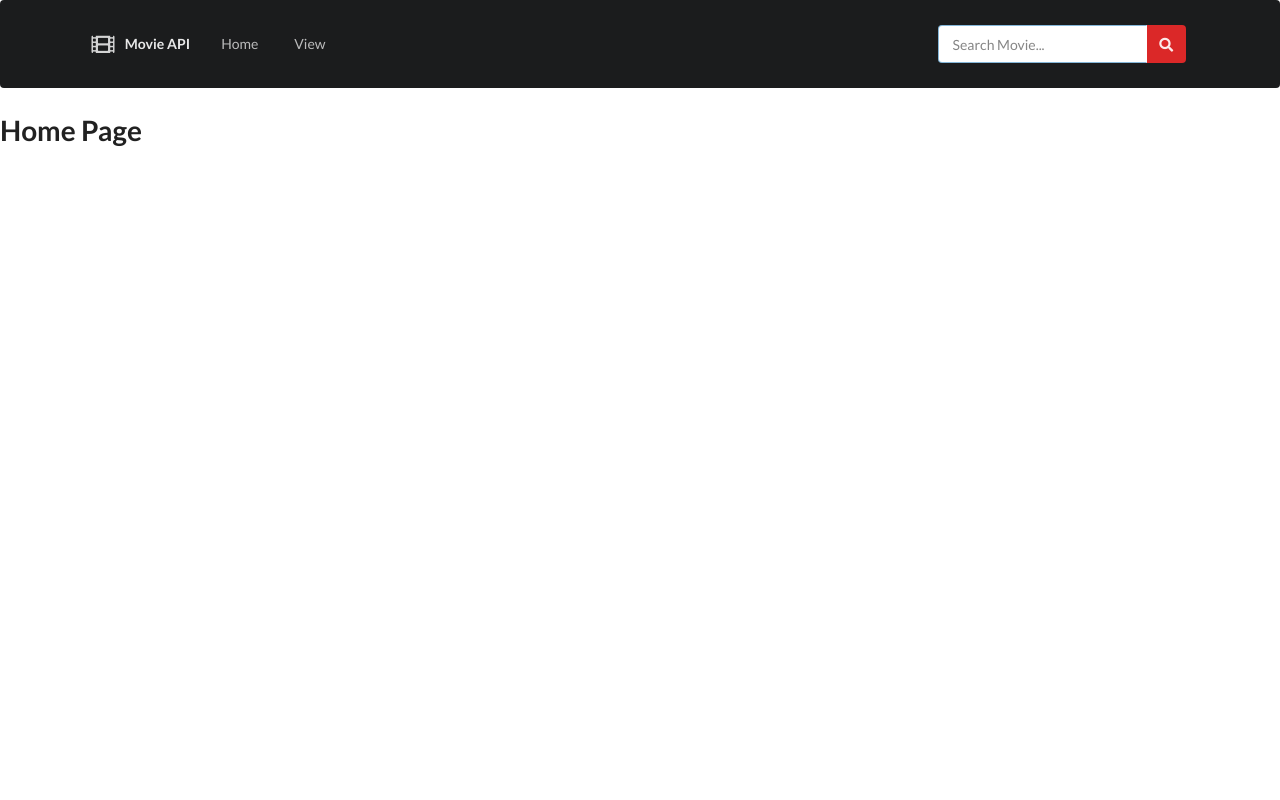
After one commit to mamenjivar/Personal-Website, a Node server app: page /api/movieapi in a window 1280 px wide. The commit adds this page. Run offline with Node 20, Linux system fonts and the light colour scheme; some libraries are stand-ins or nearby versions.

Commit message:
upating files to include movie DB stuff

```diff
--- a/app.js
+++ b/app.js
@@ -3,6 +3,7 @@ var app            = express();
 var bodyParser     = require('body-parser');
 var mongoose       = require('mongoose');
 var methodOverride = require('method-override');
+var request        = require('request');
 var Blog           = require('./models/blog'); // schema moved to its own page
 
 // connect mongoose with database
@@ -34,6 +35,29 @@ app.get('/home', function(req, res){
     res.render('home');
 });
 
+// API ROUTE
+app.get('/api', function(req, res){
+    res.render('api');
+});
+
+// MOVIE API ROUTE HOME
+app.get('/api/movieapi', function(req, res){
+    var moviekey = '&apikey=twdb';
+    res.render('movieapi', {key: moviekey});
+});
+
+app.get('/api/movieapi/result', function(req, res){
+    var query = req.query.search;
+    var url = 'http://omdbapi.com/?s=' + query + '';
+
+    request(url, function(err, response, body){
+        if(!err && response.statusCode == 200){
+            var data = JSON.parse(body);
+            res.render('result', {data: data});
+        }
+    });
+});
+
 /////////////////// BLOG ROUTES
 
 // BLOG ROUTE
@@ -54,7 +78,7 @@ app.post('/blog', function(req, res){
         if(err){
             res.render('new');
         } else{
-            res.redirect('/blog');
+            res.redirect('blog');
         }
     });
 });
@@ -90,9 +114,9 @@ app.get('/blog/:id/edit', function(req, res){
 app.put('/blog/:id', function(req, res){
     Blog.findByIdAndUpdate(req.params.id, req.body.blog, function(err, updatedBlog){
         if(err){
-            res.redirect('/blog');
+            res.redirect('blog');
         } else {
-            res.redirect('/blog' + req.params.id);
+            res.redirect('blog' + req.params.id);
         }
     });
 });
@@ -101,9 +125,9 @@ app.put('/blog/:id', function(req, res){
 app.delete('/blog/:id', function(req, res){
     Blog.findByIdAndRemove(req.params.id, function(err){
         if(err){
-            res.redirect('/blog');
+            res.redirect('blog');
         } else {
-            res.redirect('/blog');
+            res.redirect('blog');
         }
     });
 });
--- a/package.json
+++ b/package.json
@@ -21,6 +21,7 @@
     "ejs": "^3.0.1",
     "express": "^4.17.1",
     "method-override": "^3.0.0",
-    "mongoose": "^5.8.11"
+    "mongoose": "^5.8.11",
+    "request": "^2.88.0"
   }
 }
--- /dev/null
+++ b/public/stylesheets/movieApi.css
@@ -0,0 +1,4 @@
+/* icon for menu */
+#bigIcon {
+    font-size: 23px;
+}
--- /dev/null
+++ b/views/movieapi.ejs
@@ -0,0 +1,5 @@
+<%- include('partials/headerMovieApi') %>
+
+<h1>Home Page</h1>
+
+<%- include('partials/footer') %>
--- a/views/partials/header.ejs
+++ b/views/partials/header.ejs
@@ -25,7 +25,7 @@
 
                     <ul class='navbar-nav'>
                         <li class='nav-item'>
-                            <a class='nav-link' href='/'>APIs</a>
+                            <a class='nav-link' href='/api'>APIs</a>
                         </li>
                         <li class='nav-item'>
                             <a class='nav-link' href='/blog'>BlogMe</a>
--- a/views/partials/headerBlog.ejs
+++ b/views/partials/headerBlog.ejs
@@ -4,6 +4,7 @@
         <title>Basic Blog</title>
             <!-- Semantic UI CSS -->
             <link rel='stylesheet' type='text/css' href='https://cdnjs.cloudflare.com/ajax/libs/semantic-ui/2.4.1/semantic.min.css'>
+
             <!-- CSS -->
             <!-- rename to fit just blog only -->
             <link rel='stylesheet' type='text/css' href='/stylesheets/blog.css'>
--- /dev/null
+++ b/views/partials/headerMovieApi.ejs
@@ -0,0 +1,39 @@
+<!DOCTYPE html>
+<html>
+    <head>
+        <title>OMDb - API</title>
+            <!-- Semantic UI CSS -->
+            <link rel='stylesheet' type='text/css' href='https://cdnjs.cloudflare.com/ajax/libs/semantic-ui/2.4.1/semantic.min.css'>
+
+            <!-- CSS -->
+            <!-- rename to fit just blog only -->
+            <link rel='stylesheet' type='text/css' href='/stylesheets/movieApi.css'>
+    </head>
+    <body>
+        <!-- menu -->
+        <div class="ui inverted segment">
+            <div class="ui inverted secondary menu container">
+                <div class='header item'>
+                    <i id='bigIcon' class='film icon'></i>Movie API
+                </div>
+                <a href='/api/movieapi' class="item">
+                    Home
+                </a>
+                <!-- result.ejs = view -->
+                <a href='/api/movieapi/result' class="item">
+                    View
+                </a>
+                <div class="right menu">
+                    <div class="item">
+                        <form action="/api/movieapi/result" method="GET">
+                            <div class="ui icon action input focus">
+                                <input type="text" placeholder="Search Movie..." name='search'>
+                                <button class='ui icon red button' type='submit'>
+                                    <i class="search link icon"></i>
+                                </button>
+                            </div>
+                        </form>
+                    </div>
+                </div>
+            </div>
+        </div>
```
Also changed, not shown: views/api.ejs (added, +27 -0 lines), views/result.ejs (added, +27 -0 lines).
